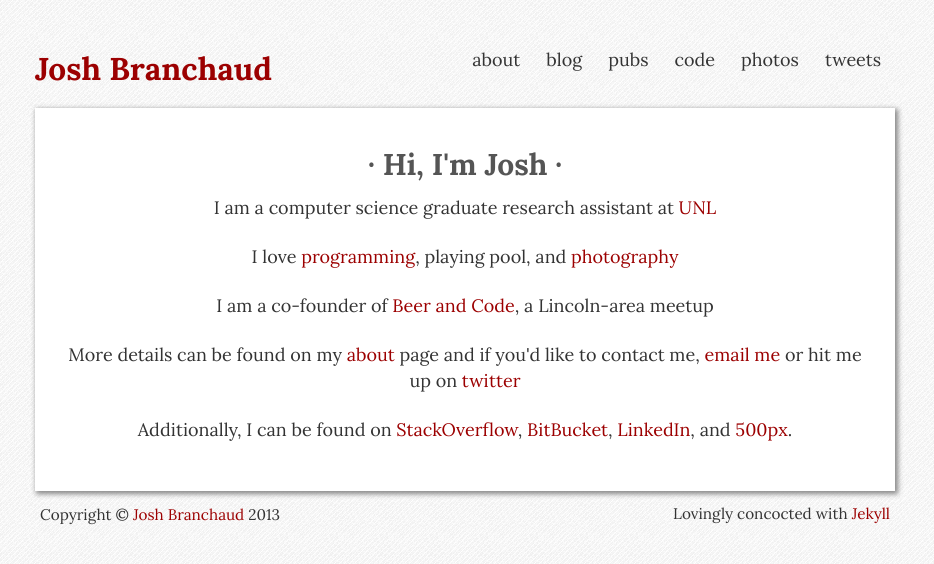
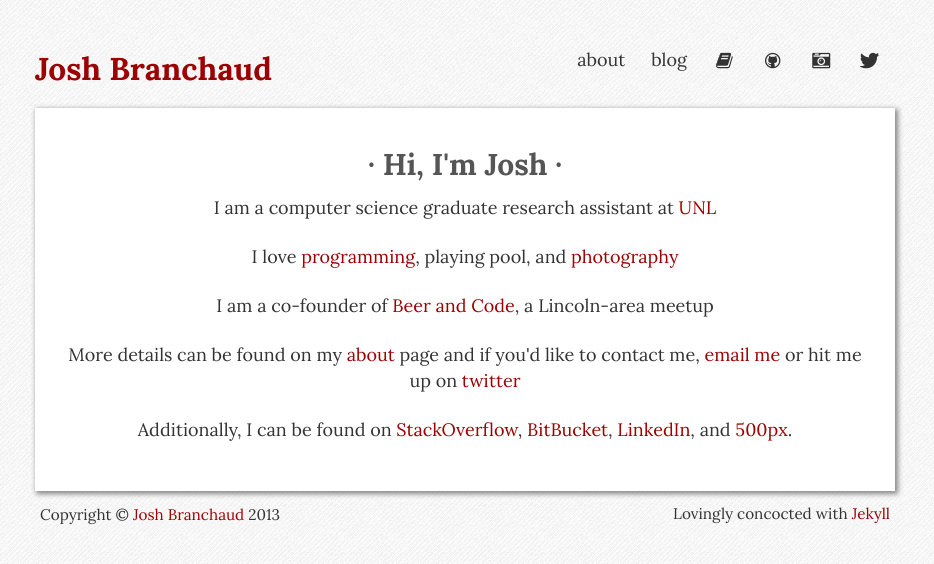
Before and after one commit to jbranchaud/blog, a Jekyll site: the page built from index.html, in a window 1280 px wide. Shown: the top 564 px of the page, without its empty margins (175-1109 px from the left). Built offline with Jekyll 4.4.1, drawn with Linux system fonts in a browser that asks for light colours.

Commit message:
Swapped out some of the naviagation text links for icon links. Added tooltips for these as well.

```diff
--- a/_layouts/default.html
+++ b/_layouts/default.html
@@ -17,6 +17,7 @@
 
     <!-- Add bootstrap which makes everything better -->
     <link href="/css/readable-bootstrap.min.css" rel="stylesheet" media="all" />
+    <link href="/css/font-awesome.min.css" rel="stylesheet" media="all" />
     <!--
     <link href="/css/bootstrap.min.css" rel="stylesheet" />
     -->
@@ -47,10 +48,18 @@
             <ul class="nav nav-pills pull-right">
                 <li><a href="/about.html">about</a></li>
                 <li><a href="/blog/">blog</a></li>
-                <li><a href="http://www.informatik.uni-trier.de/~ley/pers/hd/b/Branchaud:Joshua.html">pubs</a></li>
-                <li><a href="http://github.com/jbranchaud">code</a></li>
-                <li><a href="http://flickr.com/jbranchaud">photos</a></li>
-                <li><a href="https://twitter.com/jbrancha">tweets</a></li>
+                <li><a title="publications" href="http://www.informatik.uni-trier.de/~ley/pers/hd/b/Branchaud:Joshua.html">
+                    <i class="icon-book"></i>
+                </a></li>
+                <li><a title="code" href="http://github.com/jbranchaud">
+                    <i class="icon-github"></i>
+                </a></li>
+                <li><a title="photos" href="http://flickr.com/jbranchaud">
+                    <i class="icon-camera-retro"></i>
+                </a></li>
+                <li><a title="tweets" href="https://twitter.com/jbrancha">
+                    <i class="icon-twitter"></i>
+                </a></li>
             </ul>
 		</div>
 
```
